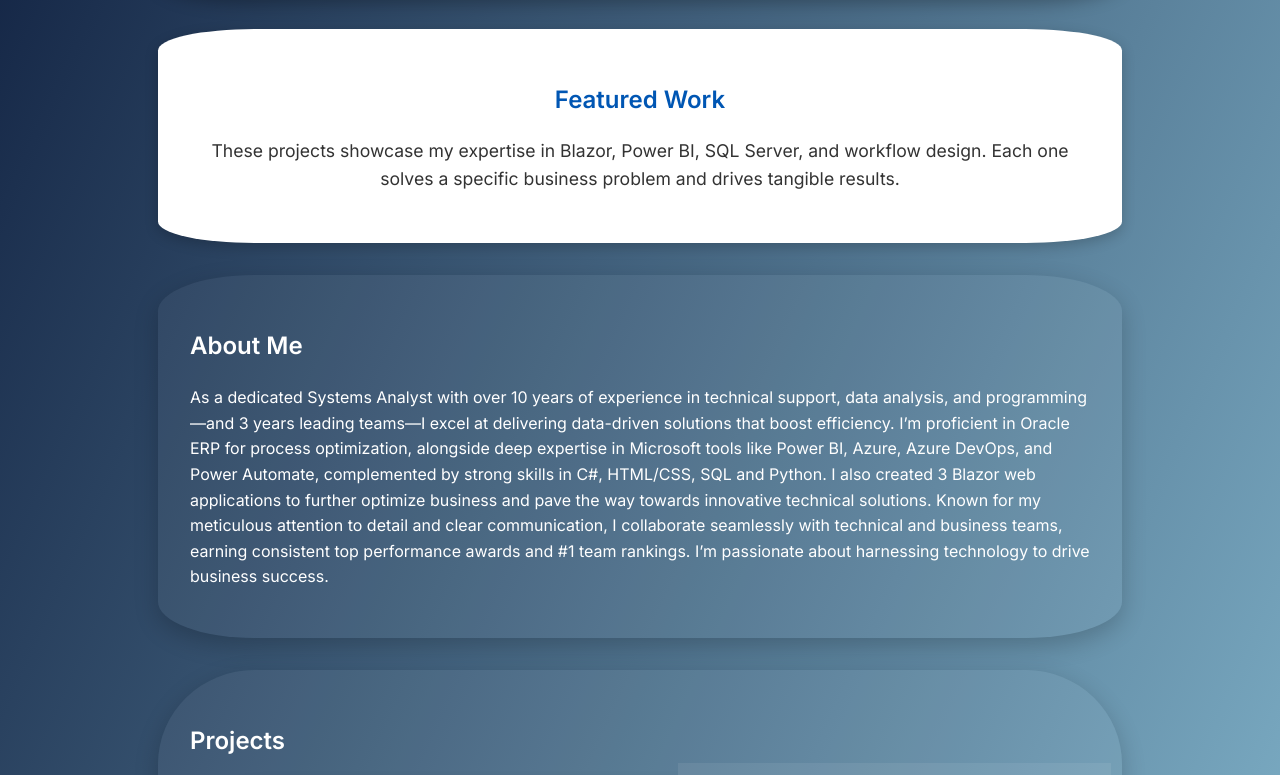
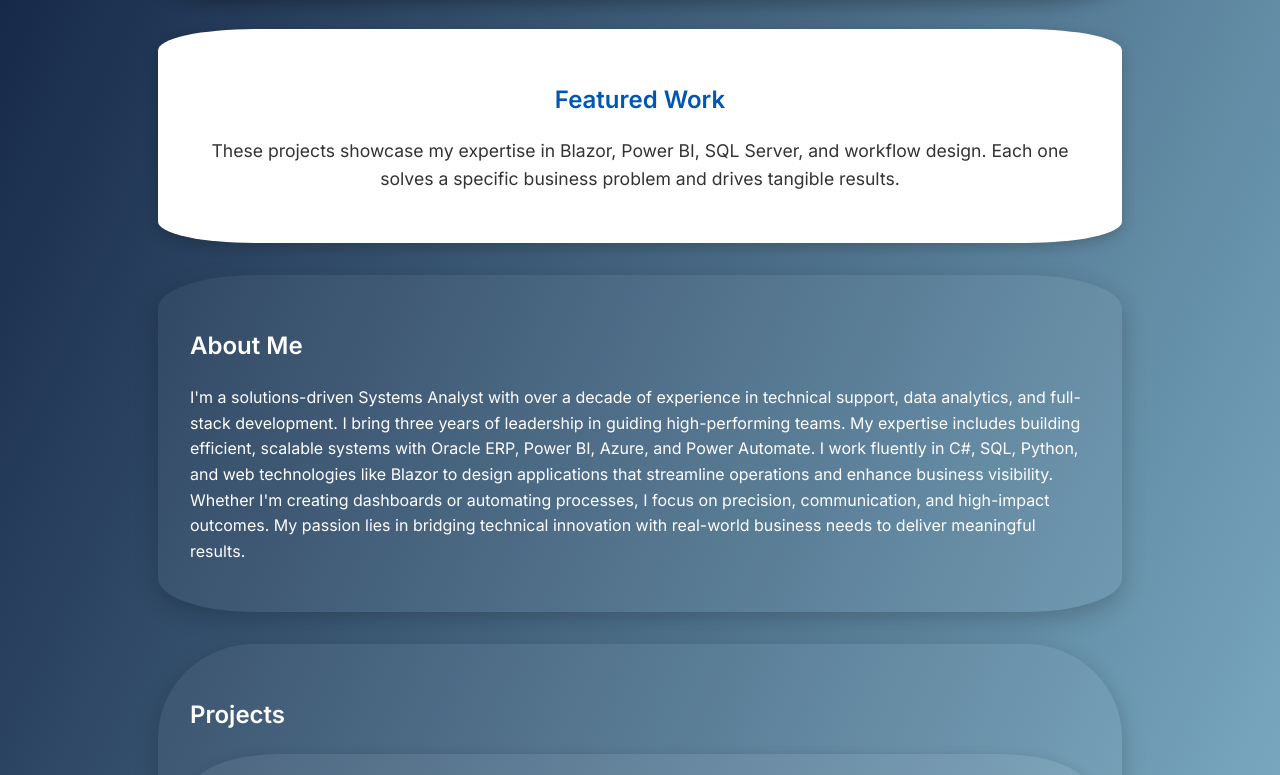
Before and after one commit to zandratharp2012/zandratharp2012.github.io, a plain HTML site: page index.html in a window 1280 px wide. Shown: the part 272-1047 px from the top of the page. Drawn offline with Linux system fonts and the light colour scheme.

Commit message:
update index.html

```diff
--- a/index.html
+++ b/index.html
@@ -27,12 +27,8 @@
   <section id="about" class="container hover-section">
     <h2>About Me</h2>
     <p>
-      As a dedicated Systems Analyst with over 10 years of experience in technical support, data analysis, and programming—and 3 years leading teams—I excel at delivering data-driven solutions that boost efficiency.
-      I’m proficient in Oracle ERP for process optimization, alongside deep expertise in Microsoft tools like Power BI, Azure, Azure DevOps, and Power Automate, complemented by strong skills in C#, HTML/CSS, SQL and Python.
-      I also created 3 Blazor web applications to further optimize business and pave the way towards innovative technical solutions.
-      Known for my meticulous attention to detail and clear communication, I collaborate seamlessly with technical and business teams, earning consistent top performance awards and #1 team rankings.
-      I’m passionate about harnessing technology to drive business success.
-    </p>
+     I'm a solutions-driven Systems Analyst with over a decade of experience in technical support, data analytics, and full-stack development. I bring three years of leadership in guiding high-performing teams. My expertise includes building efficient, scalable systems with Oracle ERP, Power BI, Azure, and Power Automate. I work fluently in C#, SQL, Python, and web technologies like Blazor to design applications that streamline operations and enhance business visibility. Whether I'm creating dashboards or automating processes, I focus on precision, communication, and high-impact outcomes. My passion lies in bridging technical innovation with real-world business needs to deliver meaningful results.
+</p>
   </section>
 
   <!-- Projects -->
```
